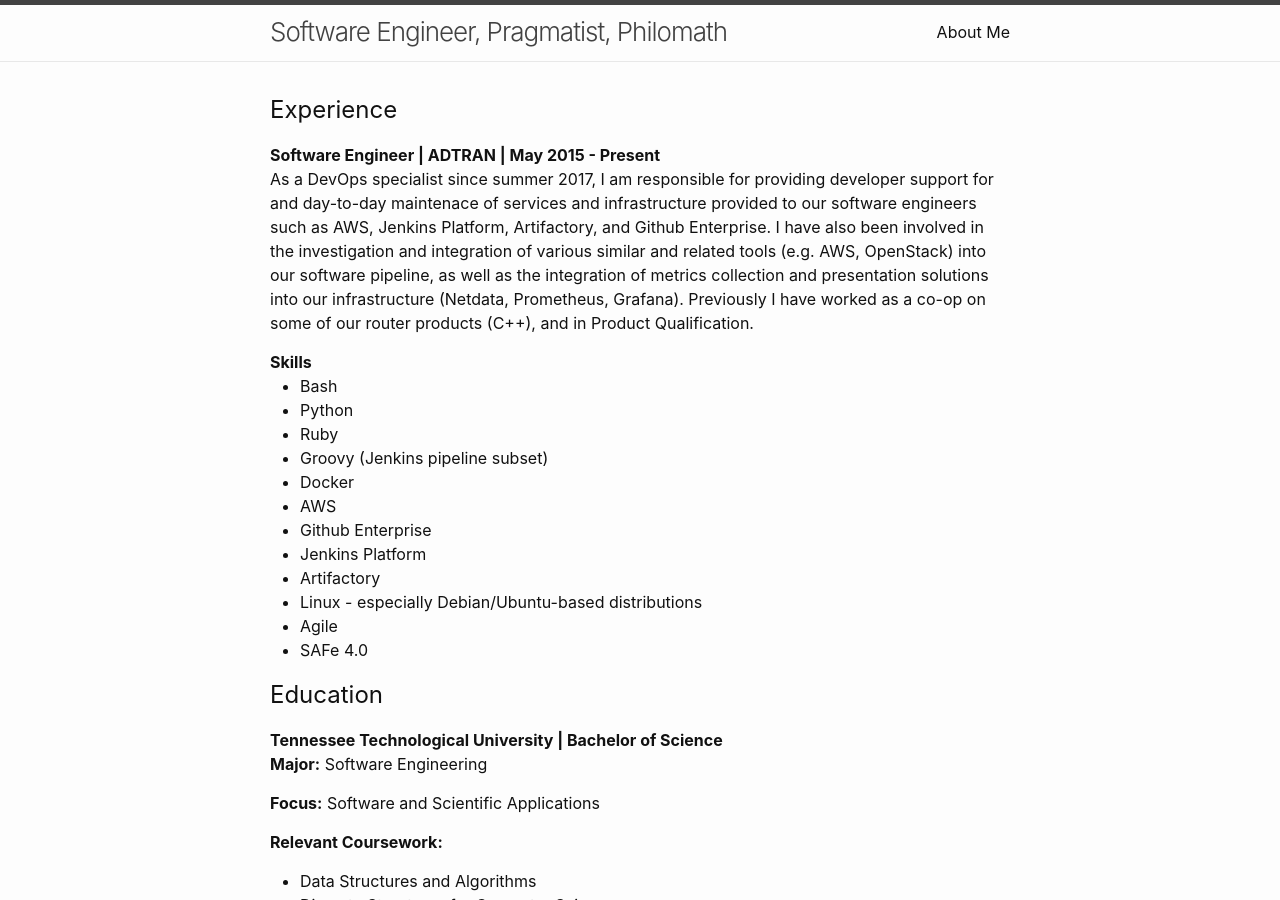
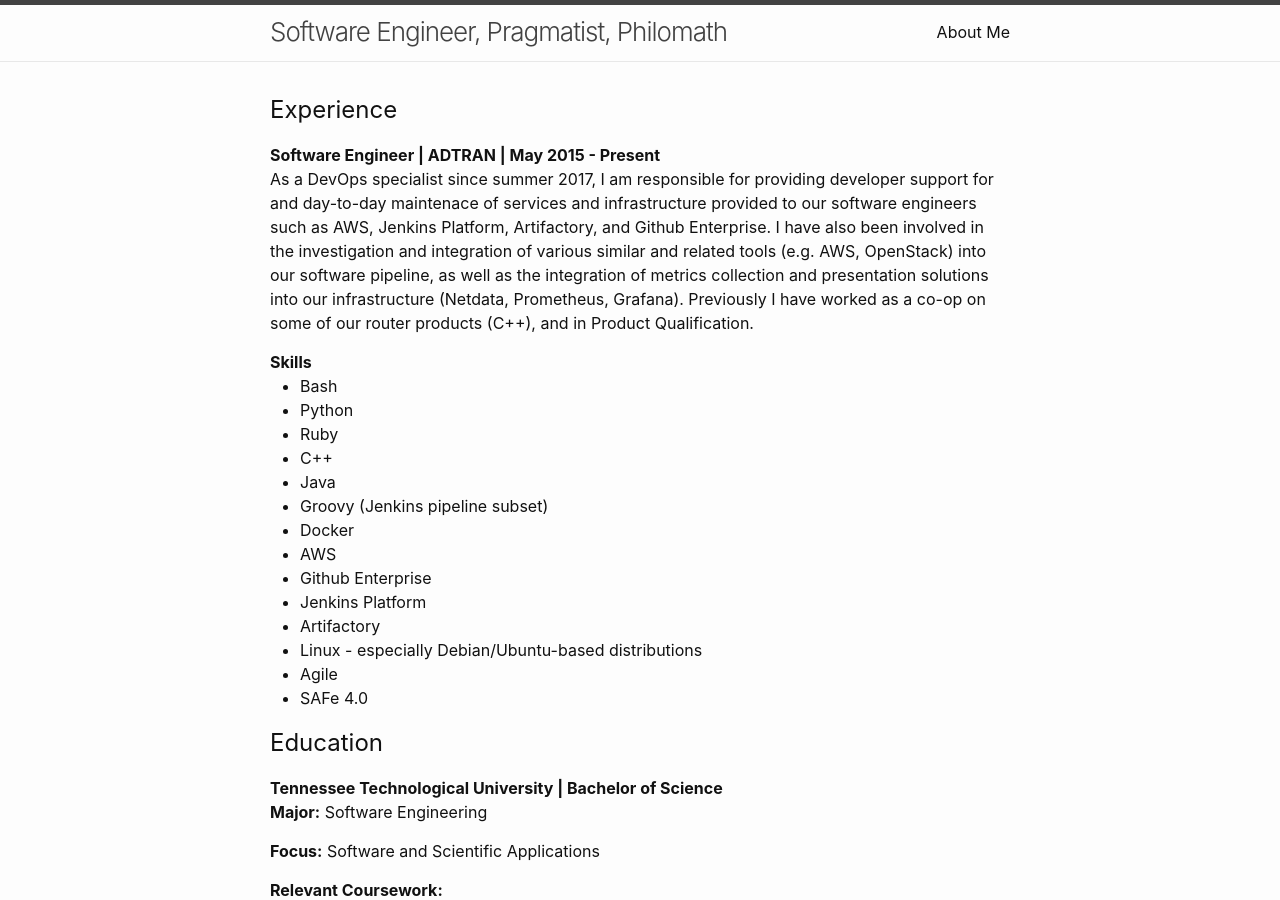
Before and after one commit to leonallen22/leonallen22.github.io, a Jekyll site: the page built from aboutme.html, in a window 1280 px wide and 900 px high. Built offline with Jekyll 4.4.1, drawn with Linux system fonts in a browser that asks for light colours.

Commit message:
suppose I can include these

```diff
--- a/aboutme.html
+++ b/aboutme.html
@@ -12,6 +12,8 @@
   <li>Bash</li>
   <li>Python</li>
   <li>Ruby</li>
+  <li>C++</li>
+  <li>Java</li>
   <li>Groovy (Jenkins pipeline subset)</li>
   <li>Docker</li>
   <li>AWS</li>
```
